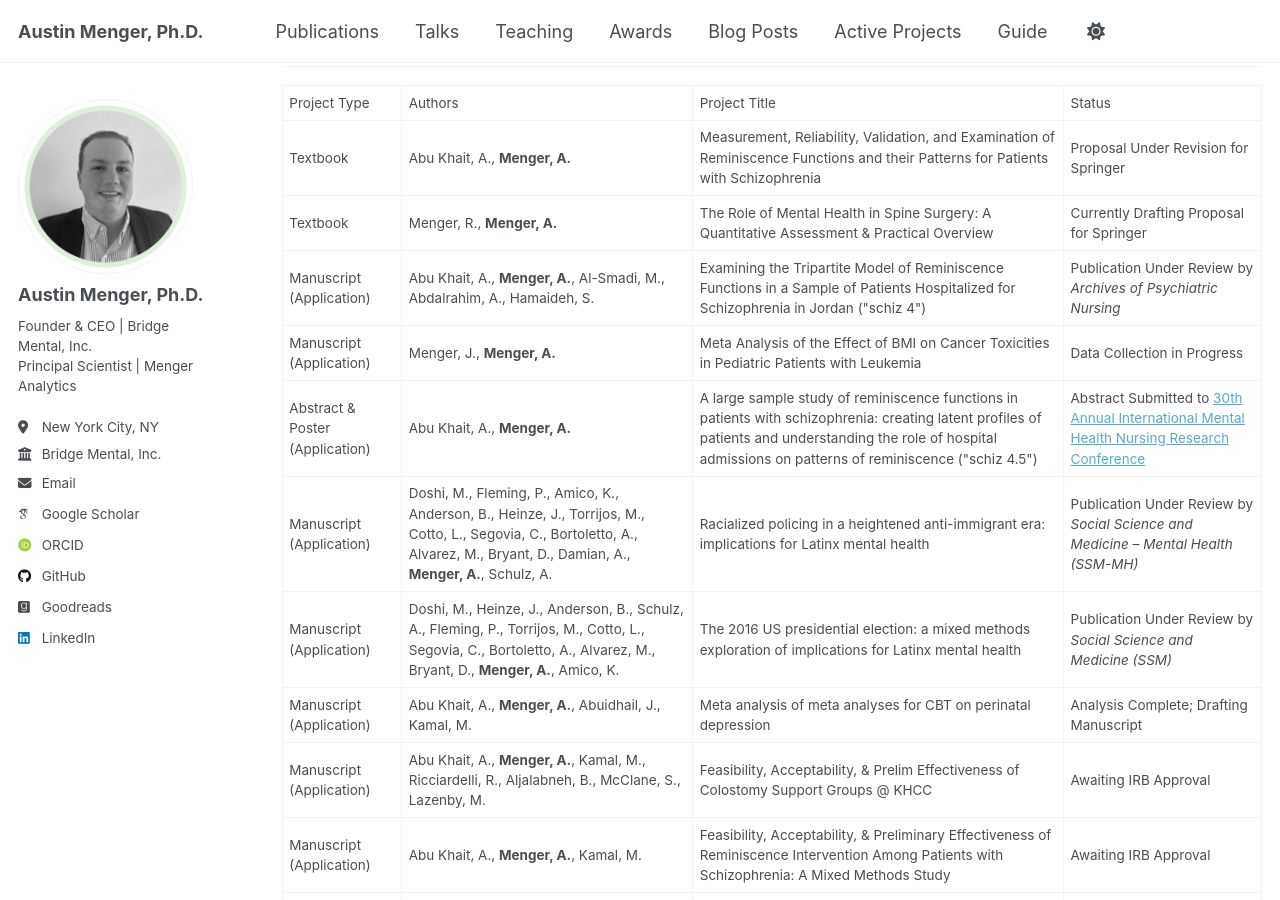
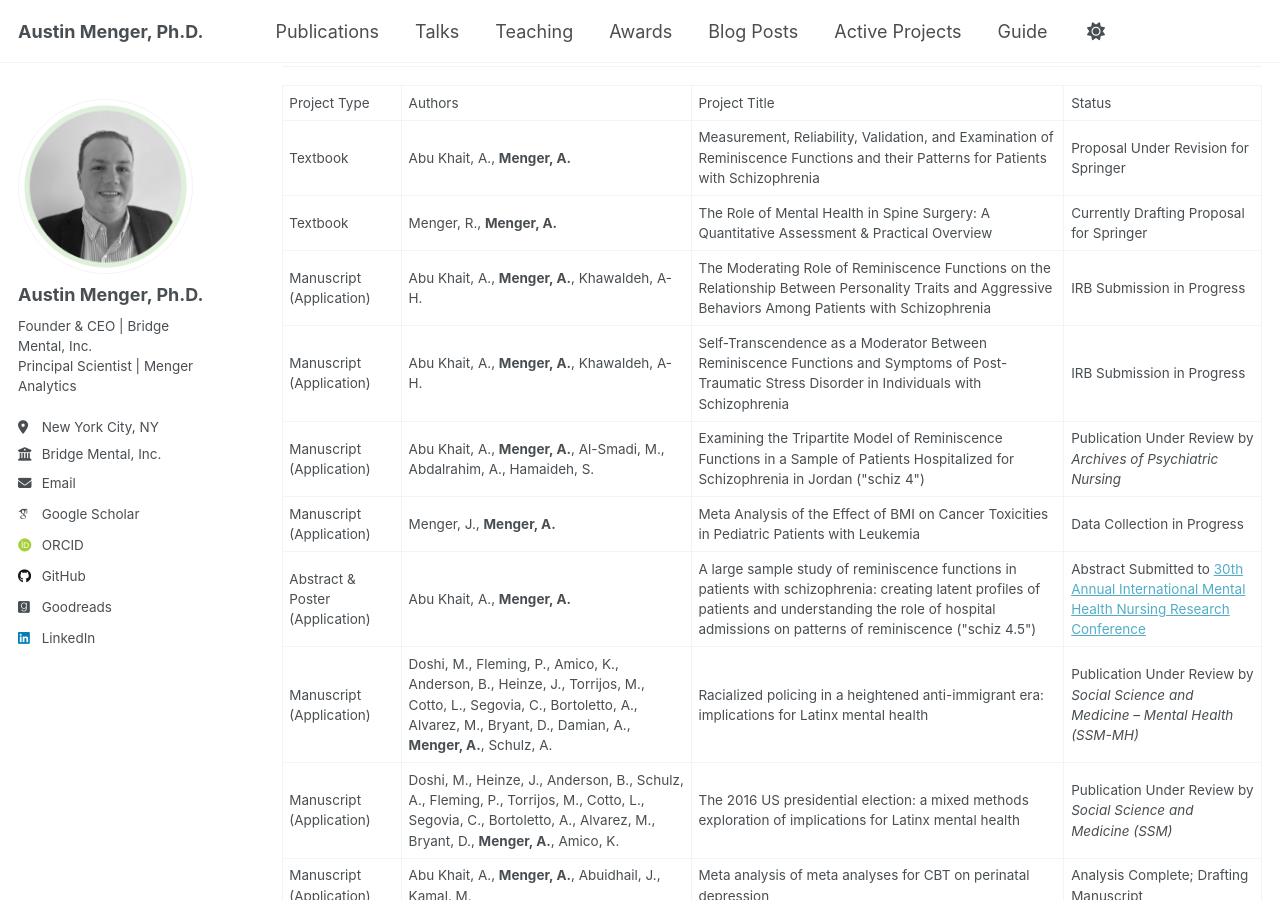
Before and after one commit to austinmenger/austinmenger.github.io, a Jekyll site: the page built from _pages/active_projects.md, in a window 1280 px wide and 900 px high, scrolled down 544 px. Built offline with Jekyll 4.4.1, drawn with Linux system fonts in a browser that asks for light colours; some web fonts are replaced.

Commit message:
Update active_projects.md

```diff
--- a/_pages/active_projects.md
+++ b/_pages/active_projects.md
@@ -78,6 +78,18 @@ author_profile: true
   <td>Menger, R., <b>Menger, A.</b></td>
   <td>The Role of Mental Health in Spine Surgery: A Quantitative Assessment & Practical Overview</td>
   <td>Currently Drafting Proposal for Springer</td>
+ </tr>
+ <tr>
+  <td>Manuscript (Application)</td>
+  <td>Abu Khait, A., <b>Menger, A.</b>, Khawaldeh, A-H.</td>
+  <td>The Moderating Role of Reminiscence Functions on the Relationship Between Personality Traits and Aggressive Behaviors Among Patients with Schizophrenia</td>
+  <td>IRB Submission in Progress</td>
+ </tr>
+ <tr>
+  <td>Manuscript (Application)</td>
+  <td>Abu Khait, A., <b>Menger, A.</b>, Khawaldeh, A-H.</td>
+  <td>Self-Transcendence as a Moderator Between Reminiscence Functions and Symptoms of Post-Traumatic Stress Disorder in Individuals with Schizophrenia</td>
+  <td>IRB Submission in Progress</td>
  </tr>
  <tr>
   <td>Manuscript (Application)</td>
```
